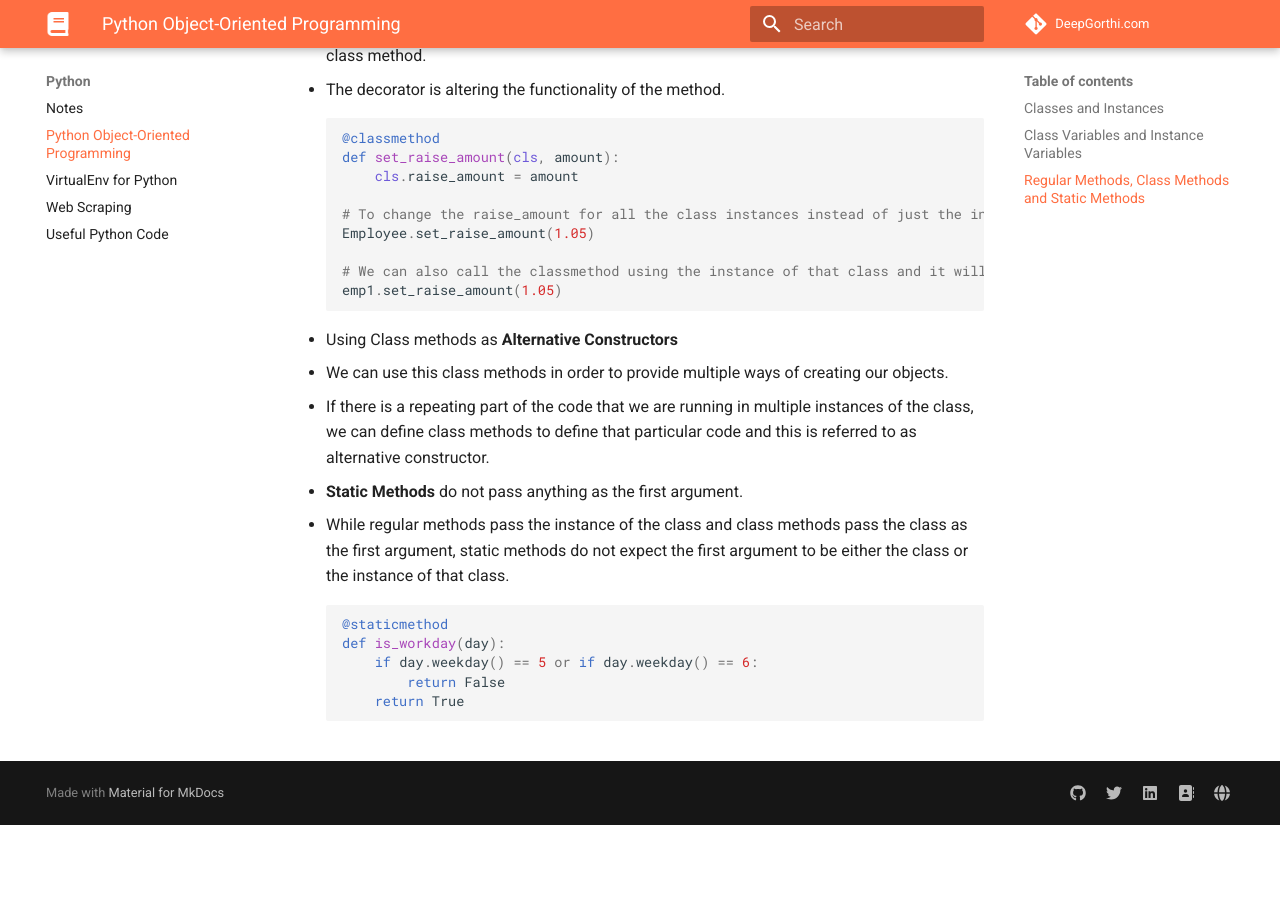
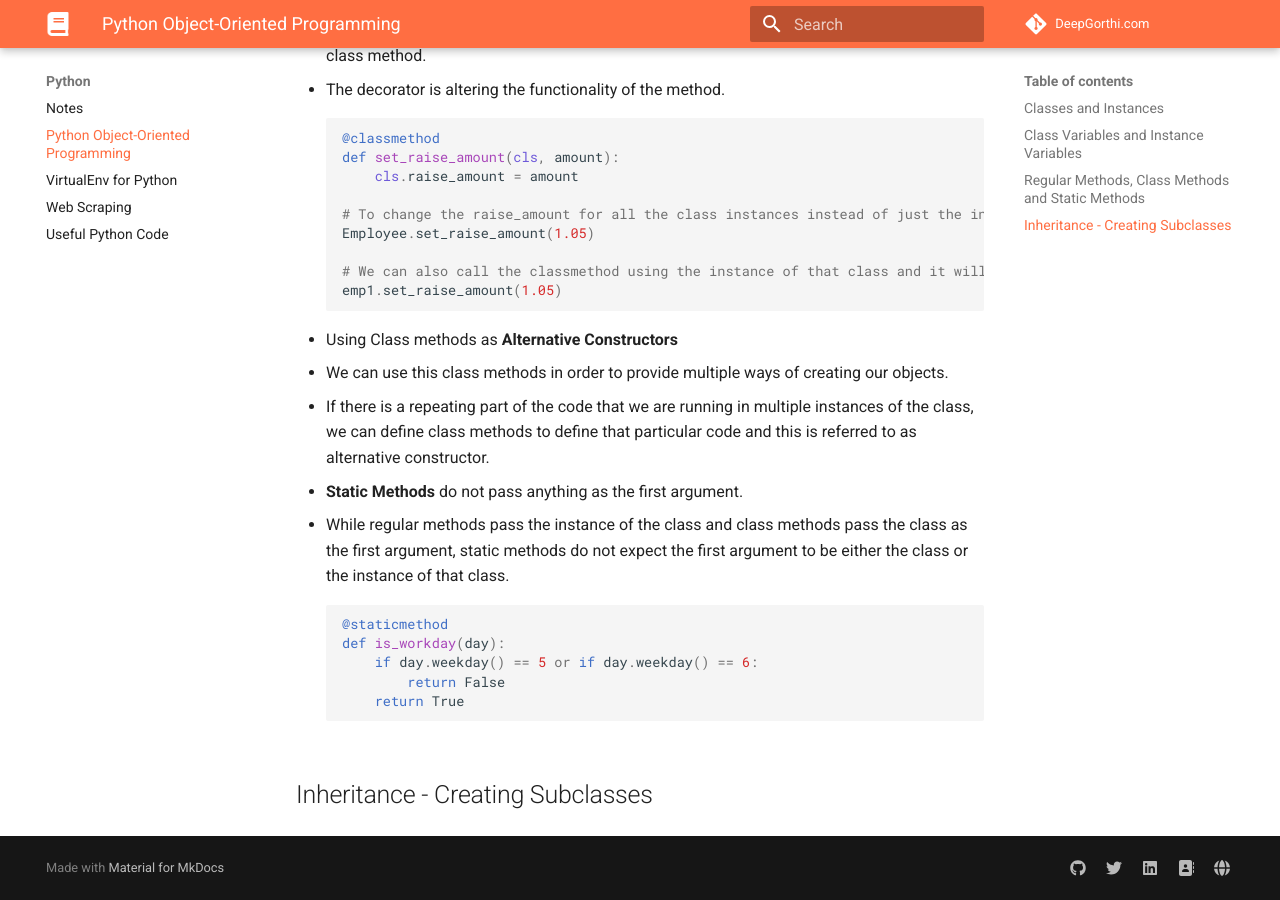
Before and after one commit to deepgorthi/dg-notes, an MkDocs documentation site: the page built from docs/Python/oops-python.md, in a window 1280 px wide and 900 px high, scrolled down 2276 px. Built offline with MkDocs 1.6.1 and Material for MkDocs 9.7.7, drawn with Linux system fonts in a browser that asks for light colours; before the commit the page ends 3101 px from its top, so only the background shows below that.

Commit message:
Update oops-python.md

````diff
--- a/docs/Python/oops-python.md
+++ b/docs/Python/oops-python.md
@@ -124,3 +124,5 @@ print(Employee.num_of_emps)
             return False
         return True
     ```
+
+## Inheritance - Creating Subclasses
````
